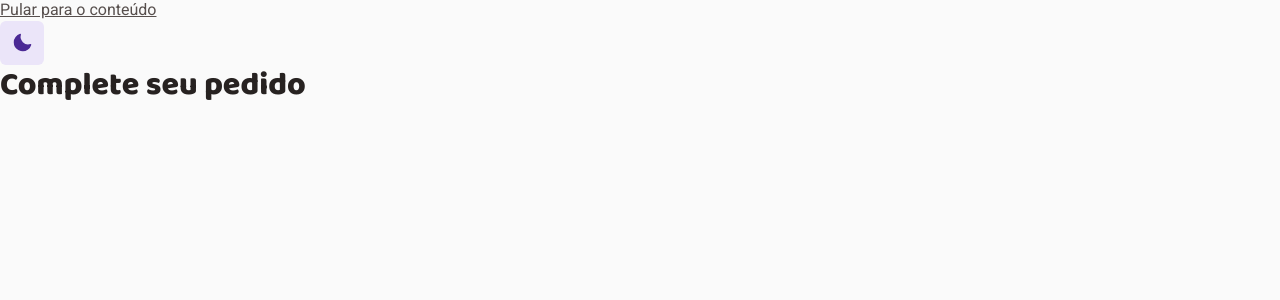
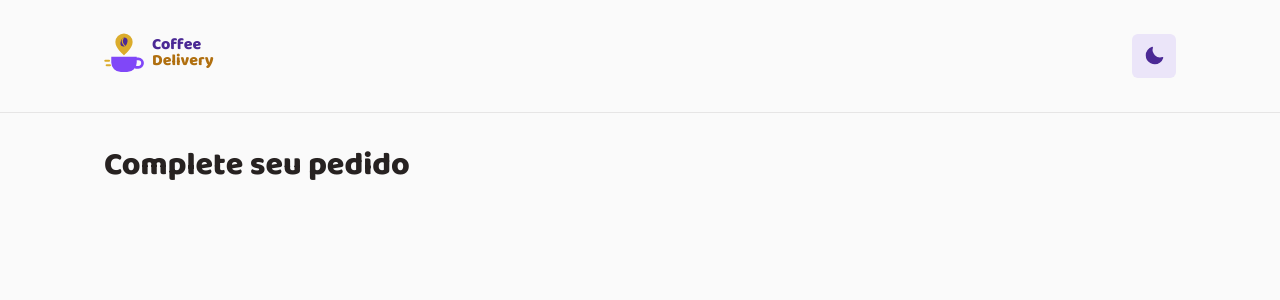
Before and after one commit to joaogabrieI/coffee-delivery, a React (Vite) app: page /checkout in a window 1280 px wide. Shown: the top 300 px of the page. Built offline with nearby package versions, Linux system fonts and the light colour scheme.

Commit message:
feat: add header with brand logo

```diff
--- /dev/null
+++ b/src/components/Header/index.tsx
@@ -0,0 +1,20 @@
+import { Link } from 'react-router-dom'
+import { Logo } from '../Logo'
+import { ThemeToggle } from '../ThemeToggle'
+import { Actions, HeaderBar, HeaderContent } from './styles'
+
+export function Header() {
+  return (
+    <HeaderBar>
+      <HeaderContent>
+        <Link to="/" aria-label="Coffee Delivery — página inicial">
+          <Logo />
+        </Link>
+
+        <Actions>
+          <ThemeToggle />
+        </Actions>
+      </HeaderContent>
+    </HeaderBar>
+  )
+}
--- /dev/null
+++ b/src/components/Header/styles.ts
@@ -0,0 +1,37 @@
+import styled from 'styled-components'
+import { CONTAINER_WIDTH, media } from '../../styles/tokens'
+
+export const HeaderBar = styled.header`
+  position: sticky;
+  top: 0;
+  z-index: 10;
+  background: ${({ theme }) => theme.colors.bg};
+  border-bottom: 1px solid ${({ theme }) => theme.colors.border};
+  transition: background-color 0.2s;
+
+  > div > a {
+    text-decoration: none;
+    border-radius: ${({ theme }) => theme.radius.sm};
+  }
+`
+
+export const HeaderContent = styled.div`
+  max-width: ${CONTAINER_WIDTH};
+  margin: 0 auto;
+  padding: ${({ theme }) => theme.space.md};
+  display: flex;
+  align-items: center;
+  justify-content: space-between;
+  gap: ${({ theme }) => theme.space.sm};
+
+  ${media.md} {
+    padding: ${({ theme }) => `${theme.space.xl} ${theme.space.lg}`};
+  }
+`
+
+export const Actions = styled.nav`
+  display: flex;
+  align-items: center;
+  gap: ${({ theme }) => theme.space.sm};
+  min-width: 0;
+`
--- /dev/null
+++ b/src/components/Logo/index.tsx
@@ -0,0 +1,58 @@
+import { useTheme } from 'styled-components'
+import { LogoWrapper, Wordmark } from './styles'
+
+/**
+ * Logo original criada com IA (PRD §7.4). SVG inline para usar as cores do tema
+ * atual — no dark mode ela troca sozinha, sem precisar de outro arquivo.
+ * O texto é decorativo: o nome acessível vem do link que envolve a logo.
+ */
+export function Logo() {
+  const { colors } = useTheme()
+
+  return (
+    <LogoWrapper>
+      <svg viewBox="0 0 44 46" width="40" height="42" aria-hidden="true" focusable="false">
+        <path
+          d="M22 1.5a9.5 9.5 0 0 0-9.5 9.5c0 7.2 9.5 14.5 9.5 14.5s9.5-7.3 9.5-14.5A9.5 9.5 0 0 0 22 1.5z"
+          fill={colors.accent}
+        />
+        <ellipse
+          cx="22"
+          cy="11"
+          rx="3.6"
+          ry="5"
+          fill={colors.primaryStrong}
+          transform="rotate(20 22 11)"
+        />
+        <path
+          d="M21 6.6c-1.6 2.8-.6 6.4 2 8.8"
+          stroke={colors.accent}
+          strokeWidth="1.3"
+          fill="none"
+          strokeLinecap="round"
+        />
+        <path
+          d="M8 27h28v6.5A10.5 10.5 0 0 1 25.5 44h-7A10.5 10.5 0 0 1 8 33.5z"
+          fill={colors.primary}
+        />
+        <path
+          d="M36 29.5h1.8a4.6 4.6 0 0 1 0 9.2H35"
+          stroke={colors.primary}
+          strokeWidth="3"
+          fill="none"
+          strokeLinecap="round"
+        />
+        <path
+          d="M1.5 31.5h4M3 36.5h3.5"
+          stroke={colors.accent}
+          strokeWidth="2.4"
+          strokeLinecap="round"
+        />
+      </svg>
+      <Wordmark aria-hidden="true">
+        <span>Coffee</span>
+        <span>Delivery</span>
+      </Wordmark>
+    </LogoWrapper>
+  )
+}
--- /dev/null
+++ b/src/components/Logo/styles.ts
@@ -0,0 +1,24 @@
+import styled from 'styled-components'
+
+export const LogoWrapper = styled.span`
+  display: inline-flex;
+  align-items: center;
+  gap: ${({ theme }) => theme.space.xs};
+`
+
+export const Wordmark = styled.span`
+  display: flex;
+  flex-direction: column;
+  font-family: ${({ theme }) => theme.fonts.title};
+  font-weight: 800;
+  font-size: ${({ theme }) => theme.fontSize.textM};
+  line-height: 1;
+
+  span:first-child {
+    color: ${({ theme }) => theme.colors.primaryInk};
+  }
+
+  span:last-child {
+    color: ${({ theme }) => theme.colors.accentStrong};
+  }
+`
--- a/src/components/PageLayout/index.tsx
+++ b/src/components/PageLayout/index.tsx
@@ -1,6 +1,7 @@
 import { useEffect, useRef } from 'react'
 import { Outlet, useLocation } from 'react-router-dom'
-import { ThemeToggle } from '../ThemeToggle'
+import { Header } from '../Header'
+import { Main, SkipLink } from './styles'
 
 /**
  * Layout comum a todas as rotas: link "Pular para o conteúdo", Header e <main>.
@@ -27,11 +28,11 @@ export function PageLayout() {
 
   return (
     <>
-      <a href="#conteudo">Pular para o conteúdo</a>
-      <ThemeToggle />
-      <main id="conteudo" ref={mainRef}>
+      <SkipLink href="#conteudo">Pular para o conteúdo</SkipLink>
+      <Header />
+      <Main id="conteudo" ref={mainRef}>
         <Outlet />
-      </main>
+      </Main>
     </>
   )
 }
--- /dev/null
+++ b/src/components/PageLayout/styles.ts
@@ -0,0 +1,28 @@
+import styled from 'styled-components'
+import { CONTAINER_WIDTH, media } from '../../styles/tokens'
+
+export const SkipLink = styled.a`
+  position: absolute;
+  left: ${({ theme }) => theme.space.md};
+  top: -100px;
+  z-index: 100;
+  padding: ${({ theme }) => `${theme.space.xs} ${theme.space.md}`};
+  border-radius: ${({ theme }) => theme.radius.sm};
+  background: ${({ theme }) => theme.colors.primaryStrong};
+  color: ${({ theme }) => theme.colors.primaryText};
+  font-weight: 700;
+
+  &:focus {
+    top: ${({ theme }) => theme.space.md};
+  }
+`
+
+export const Main = styled.main`
+  max-width: ${CONTAINER_WIDTH};
+  margin: 0 auto;
+  padding: ${({ theme }) => `${theme.space.lg} ${theme.space.md} ${theme.space.xxxl}`};
+
+  ${media.md} {
+    padding: ${({ theme }) => `${theme.space.xl} ${theme.space.lg} 6rem`};
+  }
+`
```
Also changed, not shown: 2 other files (tests, documents, lock files or other folders).
